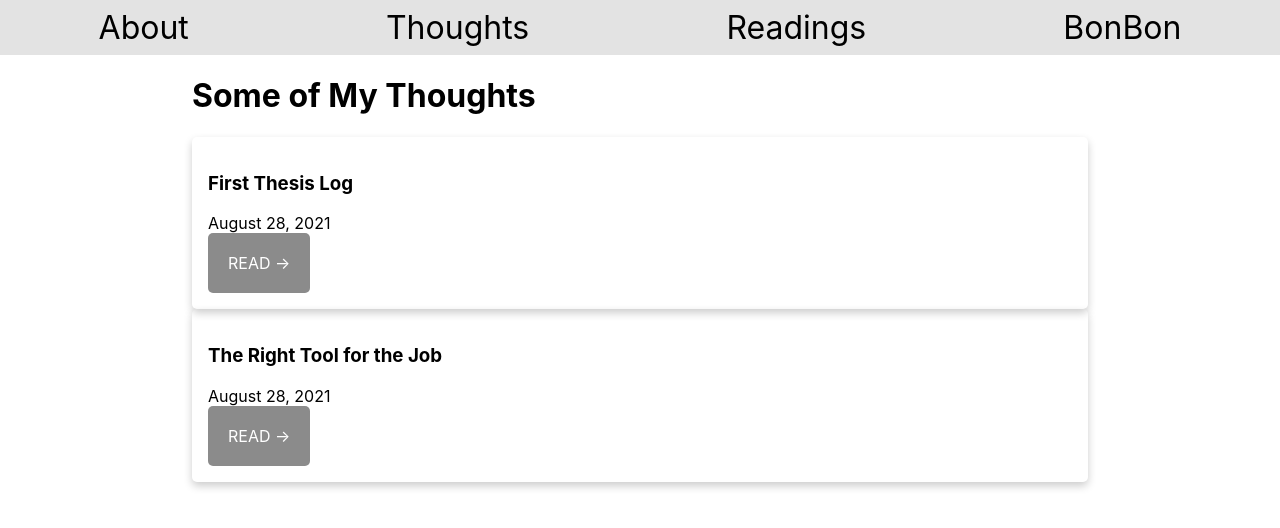
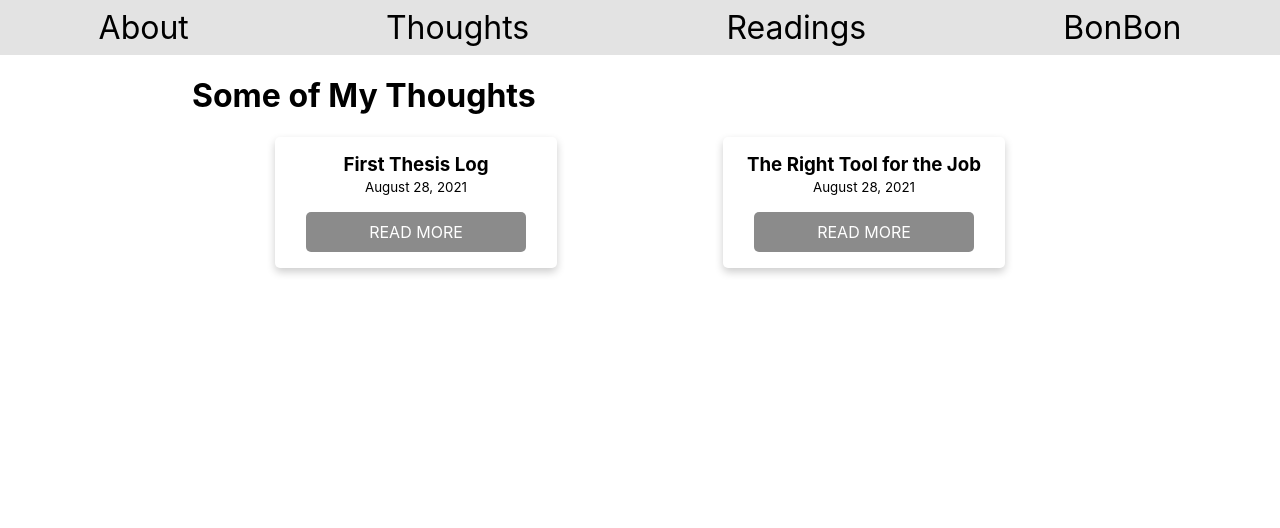
Before and after one commit to GrantMatejka/website, a Next.js app: page /blog in a window 1280 px wide. Shown: the top 528 px of the page. Built offline with nearby package versions, Linux system fonts and the light colour scheme.

Commit message:
Refining, like a dwarf

```diff
--- a/components/Header.tsx
+++ b/components/Header.tsx
@@ -1,27 +1,28 @@
-import styles from '../styles/Header.module.css';
+import Link from 'next/link';
+import { ReactElement } from 'react';
 
-import Link from 'next/link';
+import styles from '../styles/Header.module.css'
 
-export default function Header() {
+export default function Header(): ReactElement {
   return (
-    <div className={styles.inline_list}>
+    <div className={styles.link_list}>
       <Link href="/">
-        <a className={styles.link}>
+        <a className='link'>
           About
         </a>
       </Link>
       <Link href="/blog">
-        <a className={styles.link}>
+        <a className='link'>
           Thoughts
         </a>
       </Link>
       <Link href="/books">
-        <a className={styles.link}>
+        <a className='link'>
           Readings
         </a>
       </Link>
       <Link href="/bonbon">
-        <a className={styles.link}>
+        <a className='link'>
           BonBon
         </a>
       </Link>
--- a/pages/blog.tsx
+++ b/pages/blog.tsx
@@ -1,22 +1,18 @@
-import fs from "fs";
-import matter from "gray-matter";
-import { GetStaticProps } from 'next';
-import Head from 'next/head';
-import Link from 'next/link';
-import styles from '../styles/Blog.module.css';
-import { ReactElement } from "react";
+import fs from 'fs'
+import matter from 'gray-matter'
+import { GetStaticProps } from 'next'
+import Head from 'next/head'
+import Link from 'next/link'
+import { ReactElement } from 'react'
+import parseFrontMatter from '../utils/frontMatterParser'
+import type { FrontMatter } from '../utils/frontMatterParser'
 
-type BlogProps = {
+interface BlogProps {
    posts: {
-    frontmatter: {
-      title: string,
-      description: string,
-      date: string,
-    },
+      frontMatter: FrontMatter
       slug: string
    }[]
 }
-
 
 export default function Blog({ posts }: BlogProps): ReactElement {
    return (
@@ -25,53 +21,49 @@ export default function Blog({ posts }: BlogProps): ReactElement {
             <title>Thoughts</title>
          </Head>
          <h1>Some of My Thoughts</h1>
-      {posts.map(({ frontmatter: { title, description, date }, slug }) => (
-        <article key={title} className={styles.card}>
-          <header>
-            <h3>{title}</h3>
-            <span>{date}</span>
+         <div className="row wrap">
+            {posts.map(
+               ({ frontMatter: { title, description, date }, slug }) => (
+                  <article key={title} className="card">
+                     <header className="centered pb-2">
+                        <h3 className="pb-0 my-0">{title}</h3>
+                        <small>{date}</small>
                      </header>
-          <section>
-            <Link href={"/thought/[slug]"} as={`/thought/${slug}`}>
-              <a className={styles.btn}>
-                Read -{">"}
-              </a>
+                     <section className="centered">
+                        <Link href={'/thought/[slug]'} as={`/thought/${slug}`}>
+                           <a className="btn-short">Read More</a>
                         </Link>
                      </section>
                   </article>
-      ))}
+               )
+            )}
          </div>
-  );
+      </div>
+   )
 }
 
 export const getStaticProps: GetStaticProps = async () => {
    // TODO: should this be sync?
-  const files = fs.readdirSync(`${process.cwd()}/thoughts`);
+   const files = fs.readdirSync(`${process.cwd()}/thoughts`)
 
-  const posts = files.map(filename => {
-    const mdAndMeta = fs.readFileSync(`thoughts/${filename}`).toString();
-    const { data } = matter(mdAndMeta);
+   const posts = files.map((filename) => {
+      const mdAndMeta = fs.readFileSync(`thoughts/${filename}`).toString()
+      const { data } = matter(mdAndMeta)
 
-    const slug = filename.replace('.md', '');
-
-    // sometimes these get converted to date objects, let's check
-    const date = new Date(data.date);
-    if (date.toString() != 'Invalid Date') {
-      const options = { year: 'numeric', month: 'long', day: 'numeric' } as const;
-      data.date = date.toLocaleDateString("en-US", options);
-    }
+      const slug = filename.replace('.md', '')
+      const parsedData = parseFrontMatter(data)
 
       return {
          slug: slug,
-      frontmatter: {
-        ...data
+         frontMatter: {
+            ...parsedData,
+         },
       }
-    }
-  });
+   })
 
    return {
       props: {
-      posts
+         posts,
+      },
    }
 }
-}
--- a/styles/Header.module.css
+++ b/styles/Header.module.css
@@ -1,4 +1,4 @@
-.inline_list {
+.link_list {
   display: flex;
   flex-direction: row;
   justify-content: space-around;
@@ -9,10 +9,3 @@
   padding-top: 0.5em;
   padding-bottom: 0.5em;
 }
-
-.link {
-  padding-right: 1em;
-  padding-left: 1em;
-
-  font-size: 2em;
-}
--- a/styles/globals.css
+++ b/styles/globals.css
@@ -11,7 +11,132 @@ a {
   text-decoration: none;
 }
 
+a:hover {
+  text-decoration: underline;
+}
+
 .container {
   width: 70%;
   margin: 0 auto;
 }
+
+.row {
+  display: flex;
+  flex-direction: row;
+  justify-content: space-around;
+}
+
+.wrap {
+  flex-wrap: wrap;
+}
+
+.centered {
+  text-align: center;
+}
+
+.pb-0 {
+  padding-bottom: 0;
+}
+
+.pb-1 {
+  padding-bottom: 0.5em;
+}
+
+.pb-2 {
+  padding-bottom: 1em;
+}
+
+.pb-2 {
+  padding-bottom: 1em;
+}
+
+.px-2 {
+  padding-left: 1em;
+  padding-right: 1em;
+}
+
+.py-1 {
+  padding-top: 0.5em;
+  padding-bottom: 0.5em;
+}
+
+.mb-0 {
+  margin-bottom: 0;
+}
+
+.mb-1 {
+  margin-bottom: 0.5em;
+}
+
+.my-0 {
+  margin-top: 0;
+  margin-bottom: 0;
+}
+
+.card {
+  box-shadow: 0 4px 8px 0 rgba(0,0,0,0.2);
+  transition: 0.3s;
+  border-radius: 5px;
+
+  padding: 1em;
+
+  min-width: 250px;
+}
+
+.btn {
+  color: #fff;
+	text-transform: uppercase;
+	text-decoration: none;
+	background: #8b8b8b;
+	padding: 20px;
+	border-radius: 5px;
+	display: inline-block;
+	border: none;
+	transition: all 0.4s ease 0s;
+}
+
+.btn-short {
+  color: #fff;
+	text-transform: uppercase;
+	text-decoration: none;
+	background: #8b8b8b;
+	padding-top: 10px;
+	padding-bottom: 10px;
+	padding-right: 10px;
+	padding-left: 10px;
+	border-radius: 5px;
+  width: 80%;
+  min-width: 80px;
+	display: inline-block;
+	border: none;
+	transition: all 0.4s ease 0s;
+}
+
+.btn:hover {
+  color: #8b8b8b;
+	background: #fff;
+	letter-spacing: 1px;
+	-webkit-box-shadow: 0px 5px 40px -10px rgba(0,0,0,0.57);
+	-moz-box-shadow: 0px 5px 40px -10px rgba(0,0,0,0.57);
+	box-shadow: 5px 40px -10px rgba(0,0,0,0.57);
+	transition: all 0.4s ease 0s;
+}
+
+.inline_list {
+  display: flex;
+  flex-direction: row;
+  justify-content: space-around;
+
+  flex-wrap: wrap;
+
+  background-color: #e3e3e3;
+  padding-top: 0.5em;
+  padding-bottom: 0.5em;
+}
+
+.link {
+  padding-right: 1em;
+  padding-left: 1em;
+
+  font-size: 2em;
+}
--- /dev/null
+++ b/utils/frontMatterParser.tsx
@@ -0,0 +1,18 @@
+export type FrontMatter = {
+  title?: string,
+  description?: string,
+  date?: string|Date,
+}
+
+export default function parseFrontMatter(frontMatter: FrontMatter): FrontMatter {
+
+  if (frontMatter.date) {
+    const date = new Date(frontMatter.date);
+    if (date.toString() != 'Invalid Date') {
+      const options = { year: 'numeric', month: 'long', day: 'numeric' } as const;
+      frontMatter.date = date.toLocaleDateString("en-US", options);
+    }
+  }
+
+  return frontMatter;
+}
```
Also changed, not shown: pages/thought/[slug].tsx (+11 -21 lines). Lines whose indentation alone changed are shown as unchanged.
